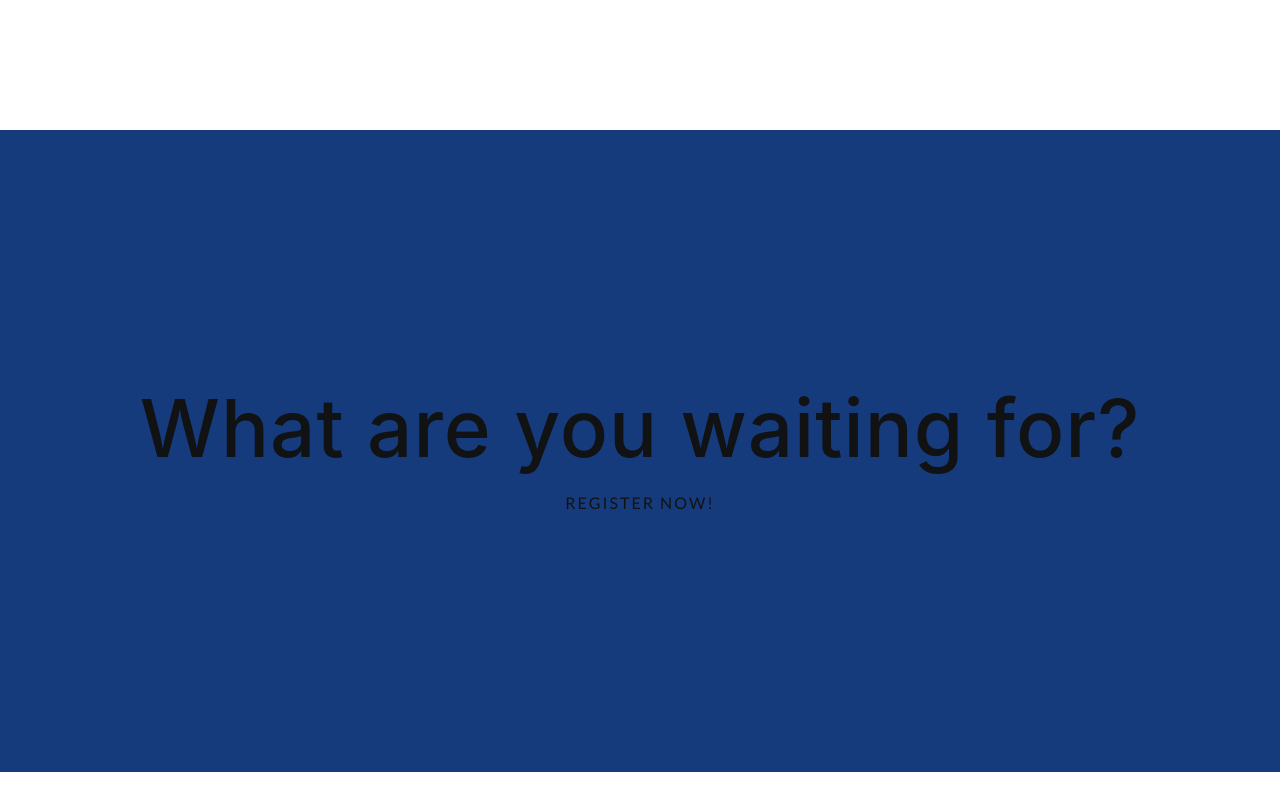
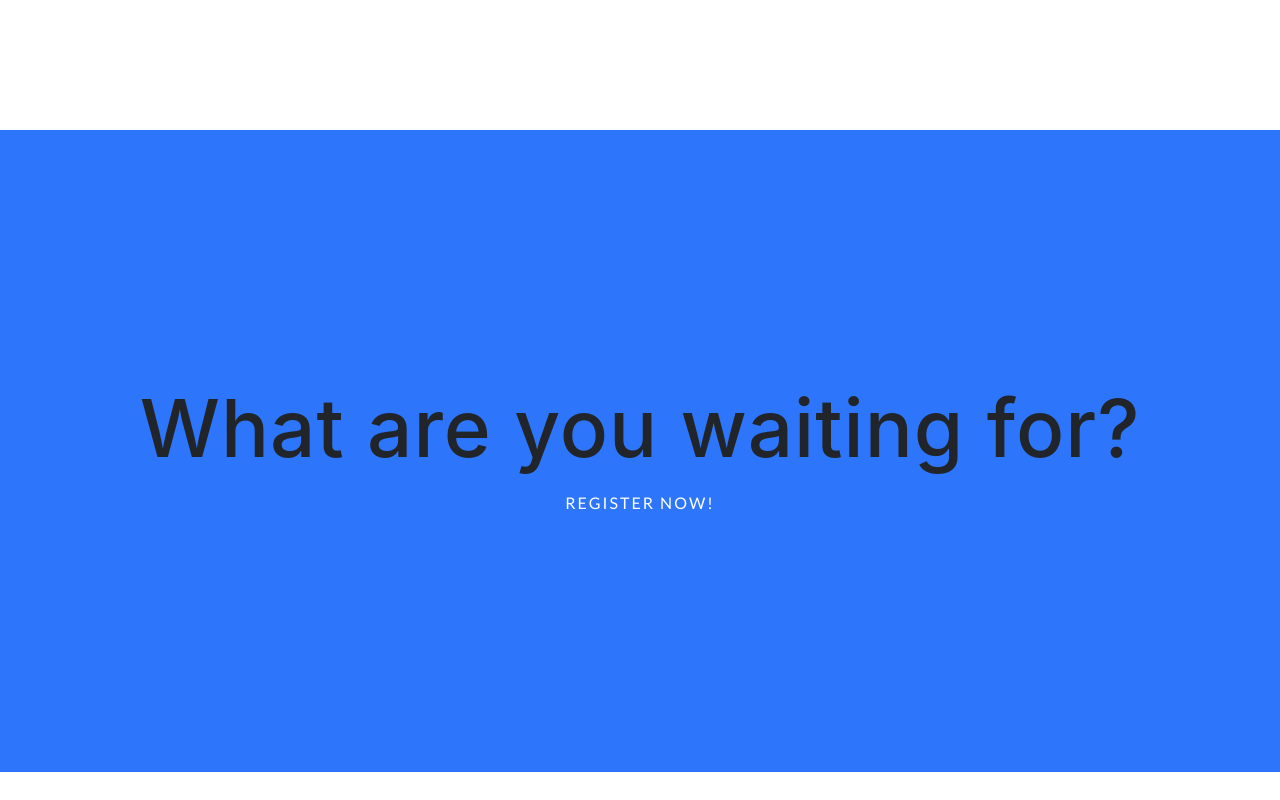
Before and after one commit to hackPrincetonHS/hackPHS-2018, a website with bundled scripts: page index.html in a window 1280 px wide. Shown: the part 1800-2600 px from the top of the page. Built offline with nearby package versions, Linux system fonts and the light colour scheme; a web font is replaced by a local one.

Commit message:
cosmetic updates

```diff
--- a/index.html
+++ b/index.html
@@ -91,10 +91,10 @@
     <div class="cta-content text-center">
       <div class="container">
         <h2>What are you waiting for?</h2>
-        <a class="btn btn-outline btn-xl">Register Now!</a>
+        <a href="my.hackphs.tech" class="btn btn-outline btn-xl">Register Now!</a>
       </div>
     </div>
-    <div class="overlay"></div>
+
   </section>
 
   <section class="download text-center" id="faq">
```
